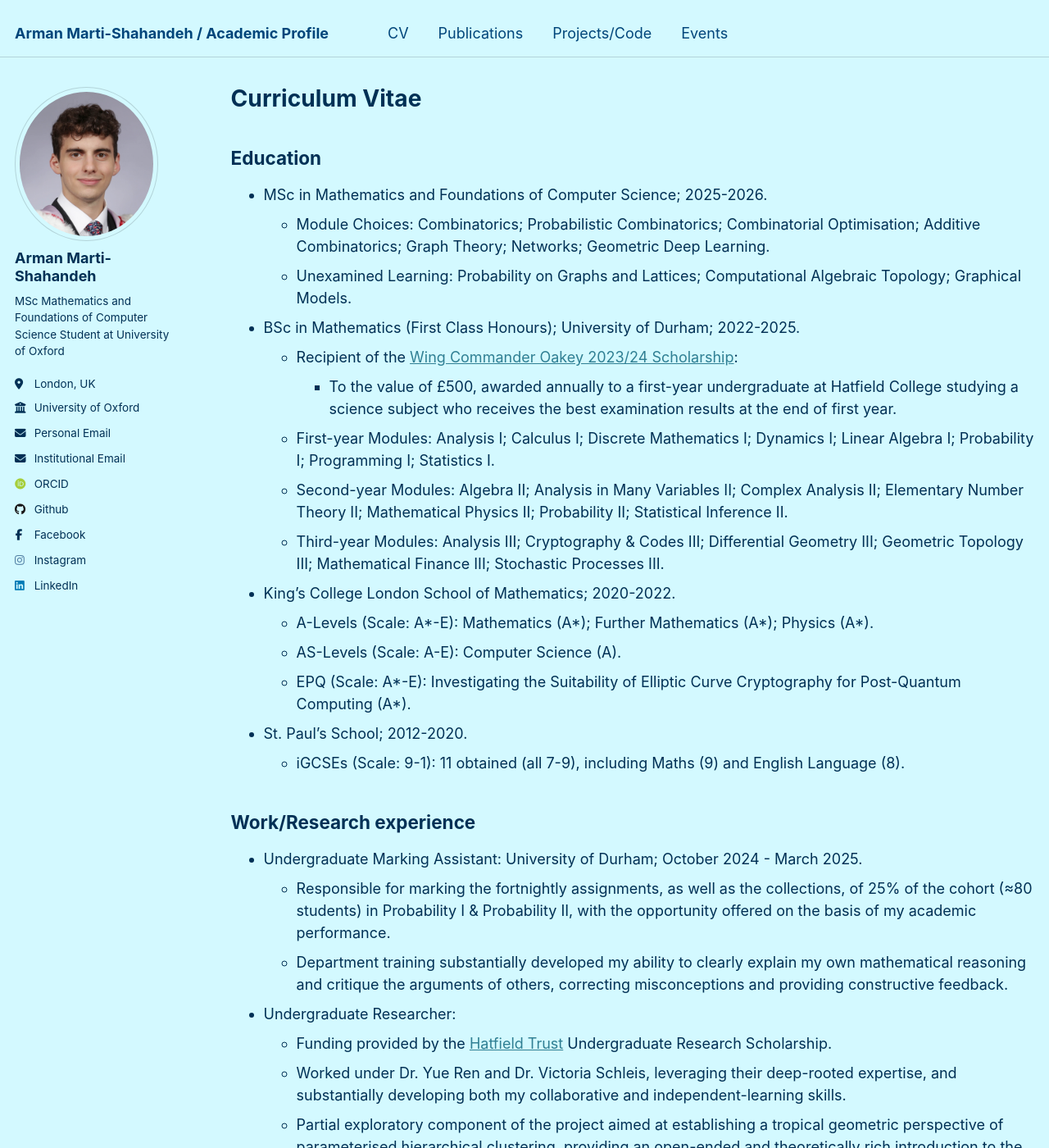
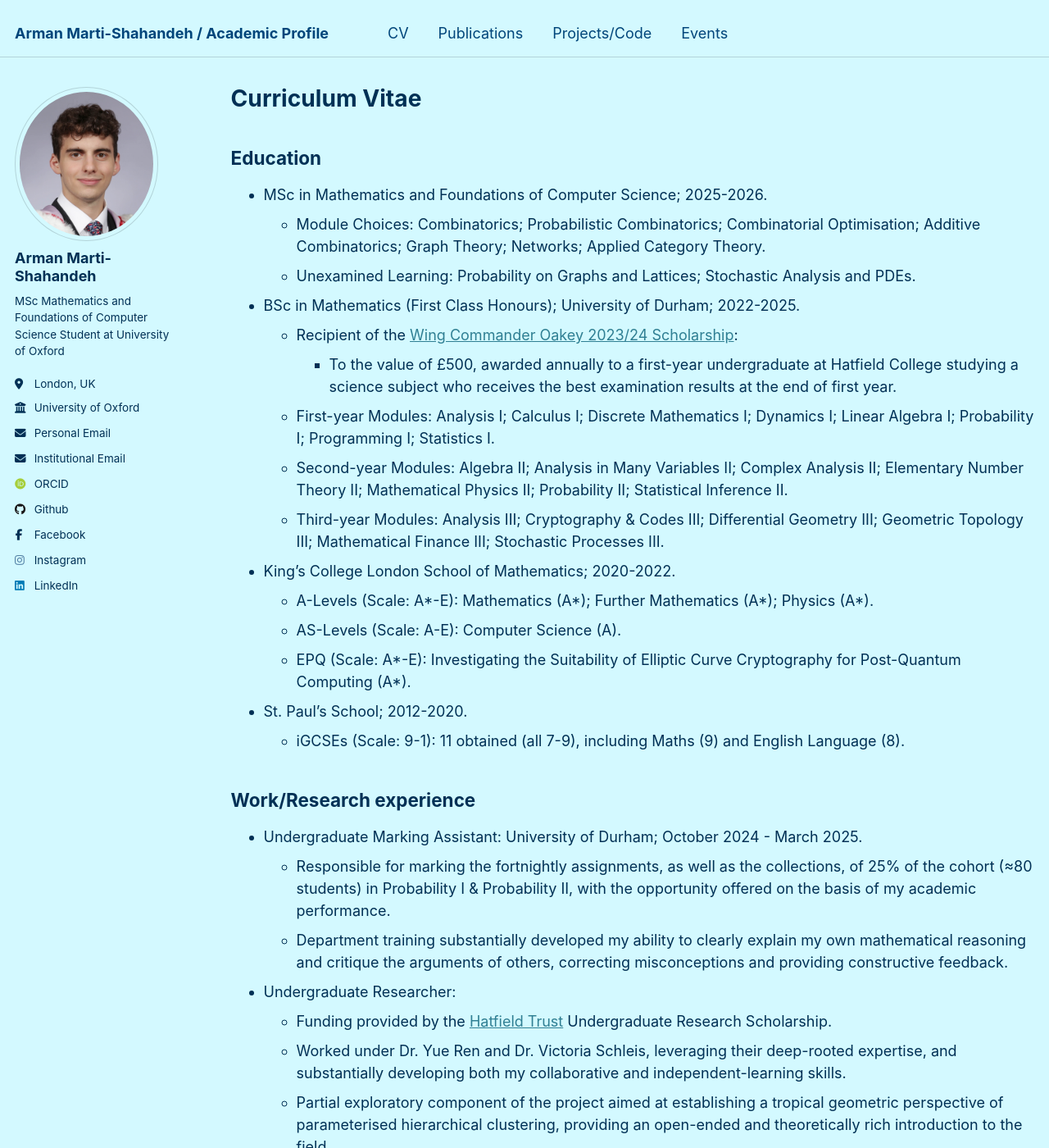
Before and after one commit to armanmarti-shahandeh/armanmarti-shahandeh.github.io, a Jekyll site: the page built from _pages/cv.md, in a window 1280 px wide and 1400 px high. Shown: the whole window at 82% size. Built offline with Jekyll 4.4.1, drawn with Linux system fonts in a browser that asks for light colours; some web fonts are replaced; some of the changed text lies outside the part shown.

Commit message:
Additional link

```diff
--- a/_pages/cv.md
+++ b/_pages/cv.md
@@ -12,8 +12,8 @@ redirect_from:
 Education
 ------
 * MSc in Mathematics and Foundations of Computer Science; 2025-2026.
-  * Module Choices: Combinatorics; Probabilistic Combinatorics; Combinatorial Optimisation; Additive Combinatorics; Graph Theory; Networks; Geometric Deep Learning.
-  * Unexamined Learning: Probability on Graphs and Lattices; Computational Algebraic Topology; Graphical Models.
+  * Module Choices: Combinatorics; Probabilistic Combinatorics; Combinatorial Optimisation; Additive Combinatorics; Graph Theory; Networks; Applied Category Theory.
+  * Unexamined Learning: Probability on Graphs and Lattices; Stochastic Analysis and PDEs.
 * BSc in Mathematics (First Class Honours); University of Durham; 2022-2025.
   * Recipient of the [Wing Commander Oakey 2023/24 Scholarship](https://armanmarti-shahandeh.github.io/files/WCO_award_email.pdf):
     * To the value of £500, awarded annually to a first-year undergraduate at Hatfield College studying a science subject who receives the best examination results at the end of first year.
@@ -37,6 +37,7 @@ Work/Research experience
   * Worked under Dr. Yue Ren and Dr. Victoria Schleis, leveraging their deep-rooted expertise, and substantially developing both my collaborative and independent-learning skills.
   * Partial exploratory component of the project aimed at establishing a tropical geometric perspective of parameterised hierarchical clustering, providing an open-ended and theoretically rich introduction to the field.
   * Subsequently developed algorithms for computing the tropicalisation of a zero-dimensional variety of a polynomial system, as well as for computing the root expansion of a univariate polynomial over a local field, implementing our results as a package within the OSCAR Computational Algebra Library.
+  * Links for the [paper](https://arxiv.org/abs/2511.23298) and the [codebase](https://github.com/armanmarti-shahandeh/Zerodimensional-Tropicalisation/)
 
 
 Extracurriculars
```
Also changed, not shown: 1 other file.
